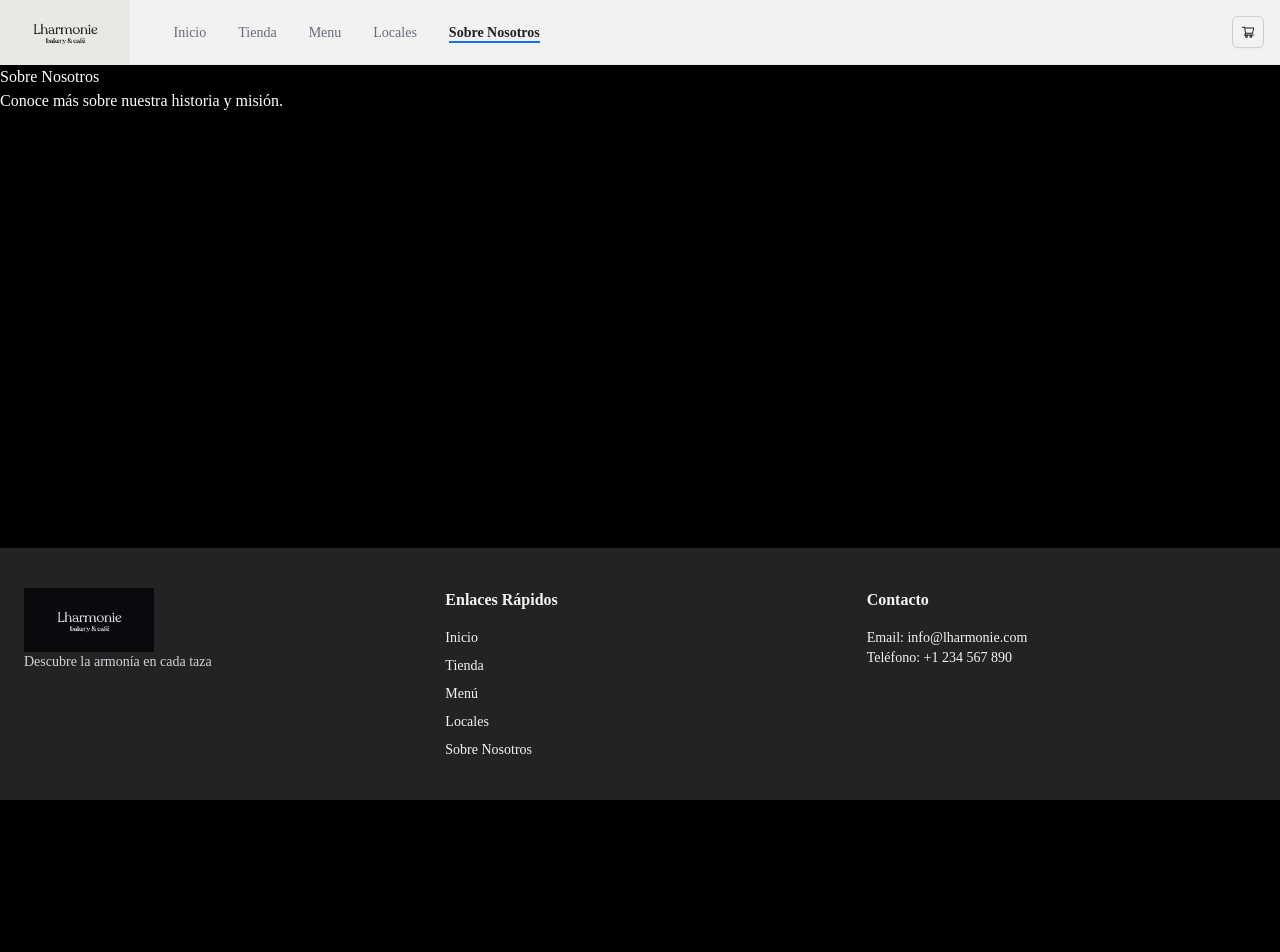
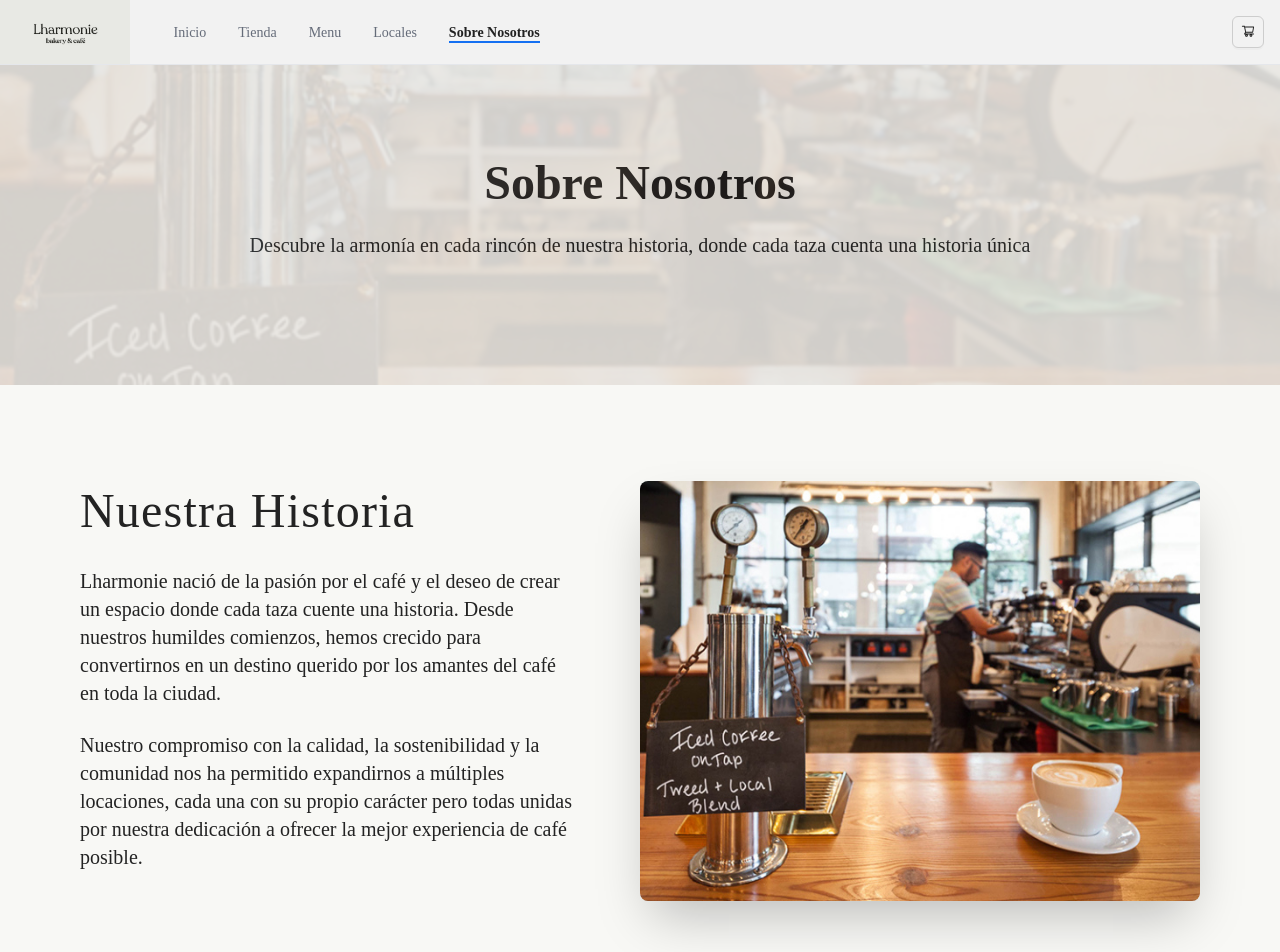
Before and after one commit to EfraquinDevelopment/lharmonie-front, a Next.js app: page /sobre-nosotros in a window 1280 px wide. Shown: the top 952 px of the page. Before the commit the page ends 800 px from the top, so only its background shows below. Built offline with nearby package versions, Linux system fonts and the light colour scheme.

Commit message:
about us page finish

```diff
--- a/src/app/globals.css
+++ b/src/app/globals.css
@@ -24,7 +24,7 @@ html {
 }
 
 * {
-  font-family: "EB Garamond", serif;
+  font-family: "EB Garamond", serif !important;
 }
 
 body {
--- /dev/null
+++ b/src/app/sobre-nosotros/components/about-us-banner.tsx
@@ -0,0 +1,24 @@
+import Heading from "@/components/layout/heading";
+import React from "react";
+import content from "@/data/about.json";
+
+const AboutUsBanner = () => {
+  const { aboutBanner } = content;
+  return (
+    <div className="bg-[#e8e6e1] h-[calc(100vh-30rem)] px-4 relative flex items-center justify-center">
+      <div className="flex-col">
+        <div className="text-center md:px-0 px-4">
+          <Heading level={1} className="md:!text-5xl !font-bold">
+            {aboutBanner.title}
+          </Heading>
+          <p className="text-lg md:text-xl mt-4 mb-8">
+            {aboutBanner.description}
+          </p>
+        </div>
+        </div>
+      <div className="absolute inset-0 bg-[url('/test-1.png')] opacity-10 bg-cover bg-center"></div>
+    </div>
+  );
+};
+
+export default AboutUsBanner;
--- /dev/null
+++ b/src/app/sobre-nosotros/components/our-compromise.tsx
@@ -0,0 +1,34 @@
+import Image from "next/image";
+import React from "react";
+import content from "@/data/about.json";
+
+const OurCompromise = () => {
+  const { ourCompromise } = content;
+  return (
+    <section className="mb-32">
+      <div className="flex flex-col md:flex-row-reverse items-center">
+        <div className="w-full md:w-1/2 md:pl-16 mb-12 md:mb-0">
+          <h2 className="text-4xl md:text-5xl font-light mb-8 tracking-wide">
+            {ourCompromise.title}
+          </h2>
+          {ourCompromise.paragraphs.map((paragraph, index) => (
+            <p key={index} className="text-lg md:text-xl mb-6 leading-relaxed">
+              {paragraph}
+            </p>
+          ))}
+        </div>
+        <div className="w-full md:w-1/2">
+          <Image
+            src={ourCompromise.imageSrc}
+            alt={ourCompromise.imageAlt}
+            width={600}
+            height={400}
+            className="rounded-lg shadow-2xl"
+          />
+        </div>
+      </div>
+    </section>
+  );
+};
+
+export default OurCompromise;
--- /dev/null
+++ b/src/app/sobre-nosotros/components/our-history.tsx
@@ -0,0 +1,34 @@
+import Image from "next/image";
+import React from "react";
+import content from "@/data/about.json";
+
+const OurHistoryFull = () => {
+  const { ourHistory } = content;
+  return (
+    <section className="mb-32">
+      <div className="flex flex-col md:flex-row items-center">
+        <div className="w-full md:w-1/2 md:pr-16 mb-12 md:mb-0">
+          <h2 className="text-4xl md:text-5xl font-light mb-8 tracking-wide">
+            {ourHistory.title}
+          </h2>
+          {ourHistory.paragraphs.map((paragraph, index) => (
+            <p key={index} className="text-lg md:text-xl mb-6 leading-relaxed">
+              {paragraph}
+            </p>
+          ))}
+        </div>
+        <div className="w-full md:w-1/2">
+          <Image
+            src={ourHistory.imageSrc}
+            alt={ourHistory.imageAlt}
+            width={600}
+            height={400}
+            className="rounded-lg shadow-2xl"
+          />
+        </div>
+      </div>
+    </section>
+  );
+};
+
+export default OurHistoryFull;
--- /dev/null
+++ b/src/app/sobre-nosotros/components/our-mission.tsx
@@ -0,0 +1,21 @@
+import React from "react";
+import content from "@/data/about.json";
+
+const OurMission = () => {
+  const { ourMission } = content;
+  return (
+    <section className="mb-32 bg-white py-24 px-12 rounded-2xl shadow-2xl relative overflow-hidden">
+      <div className="relative z-10">
+        <h2 className="text-4xl md:text-5xl font-light text-center mb-12 tracking-wide">
+          {ourMission.title}
+        </h2>
+        <p className="text-xl md:text-2xl text-center max-w-4xl mx-auto leading-relaxed">
+          {ourMission.description}
+        </p>
+      </div>
+      <div className="absolute inset-0 bg-[url('/test-1.png')] opacity-5 bg-cover bg-center"></div>
+    </section>
+  );
+};
+
+export default OurMission;
--- /dev/null
+++ b/src/app/sobre-nosotros/components/our-values.tsx
@@ -0,0 +1,30 @@
+import React from 'react'
+import content from '@/data/about.json'
+
+const OurValues = () => {
+    const { ourValues } = content
+  return (
+    <section className="mb-32">
+    <h2 className="text-4xl md:text-5xl font-light text-center mb-16 tracking-wide">
+     {ourValues.title}
+    </h2>
+    <div className="grid grid-cols-1 md:grid-cols-3 gap-12">
+      {ourValues.values.map((value, index) => (
+        <div
+          key={index}
+          className="bg-white p-10 rounded-2xl shadow-xl transition-all duration-300 hover:shadow-2xl hover:-translate-y-1"
+        >
+          <h3 className="text-2xl md:text-3xl font-medium mb-6">
+            {value.title}
+          </h3>
+          <p className="text-lg md:text-xl leading-relaxed">
+            {value.description}
+          </p>
+        </div>
+      ))}
+    </div>
+  </section>
+  )
+}
+
+export default OurValues
--- a/src/app/sobre-nosotros/page.tsx
+++ b/src/app/sobre-nosotros/page.tsx
@@ -1,11 +1,21 @@
+import AboutUsBanner from "@/app/sobre-nosotros/components/about-us-banner";
+import OurCompromise from "@/app/sobre-nosotros/components/our-compromise";
+import OurHistoryFull from "@/app/sobre-nosotros/components/our-history";
+import OurMission from "@/app/sobre-nosotros/components/our-mission";
+import OurValues from "@/app/sobre-nosotros/components/our-values";
 
 const SobreNosotros = () => {
-    return (
-        <>
-            <h1>Sobre Nosotros</h1>
-            <p>Conoce más sobre nuestra historia y misión.</p>
-        </>
-    );
-}
+  return (
+    <div className="bg-[#f8f8f5] min-h-screen text-lharmonie-secondary">
+      <AboutUsBanner />
+      <main className="container mx-auto max-w-6xl py-24 px-4">
+        <OurHistoryFull />
+        <OurMission />
+        <OurValues />
+        <OurCompromise />
+      </main>
+    </div>
+  );
+};
 
 export default SobreNosotros;
--- /dev/null
+++ b/src/data/about.json
@@ -0,0 +1,45 @@
+{
+  "aboutBanner": {
+    "title": "Sobre Nosotros",
+    "description": "Descubre la armonía en cada rincón de nuestra historia, donde cada taza cuenta una historia única"
+  },
+  "ourHistory": {
+    "title": "Nuestra Historia",
+    "paragraphs": [
+      "Lharmonie nació de la pasión por el café y el deseo de crear un espacio donde cada taza cuente una historia. Desde nuestros humildes comienzos, hemos crecido para convertirnos en un destino querido por los amantes del café en toda la ciudad.",
+      "Nuestro compromiso con la calidad, la sostenibilidad y la comunidad nos ha permitido expandirnos a múltiples locaciones, cada una con su propio carácter pero todas unidas por nuestra dedicación a ofrecer la mejor experiencia de café posible."
+    ],
+    "imageAlt": "Lharmonie Café",
+    "imageSrc": "/test-1.png"
+  },
+  "ourMission": {
+    "title": "Nuestra Misión",
+    "description": "En Lharmonie, nuestra misión es crear momentos de armonía a través del café. Nos esforzamos por ofrecer una experiencia única que va más allá de simplemente servir una bebida. Buscamos educar a nuestros clientes sobre el arte del café, desde la selección de los granos hasta las técnicas de preparación, creando así una comunidad de verdaderos apreciadores del café."
+  },
+  "ourValues":{
+    "title": "Nuestros Valores",
+    "values": [
+      {
+        "title": "Calidad",
+        "description": "Nos comprometemos a ofrecer la más alta calidad en todo lo que hacemos, desde la selección de los granos de café hasta la atención al cliente."
+      },
+      {
+        "title": "Sostenibilidad",
+        "description": "Nos esforzamos por ser un negocio sostenible, desde la forma en que obtenemos nuestros granos de café hasta la gestión de nuestros residuos."
+      },
+      {
+        "title": "Comunidad",
+        "description": "Creemos en la importancia de construir una comunidad fuerte y unida, tanto dentro de nuestras cafeterías como en las comunidades en las que operamos."
+      }
+    ]
+  },
+  "ourCompromise": {
+    "title": "Nuestro Compromiso",
+    "paragraphs": [
+      "En Lharmonie, nos comprometemos a ofrecer no solo el mejor café, sino también una experiencia única en cada visita. Nuestro equipo de baristas altamente capacitados se esfuerza por perfeccionar cada taza, mientras que nuestro ambiente acogedor invita a nuestros clientes a relajarse y disfrutar.",
+      "Además, nos enorgullece ser parte activa de nuestra comunidad, apoyando iniciativas locales y fomentando un espacio donde las ideas y las conversaciones puedan florecer. Creemos que el café tiene el poder de unir a las personas y catalizar el cambio positivo."
+    ],
+    "imageAlt": "Lharmonie Café",
+    "imageSrc": "/test-1.png"
+  }
+}
```
